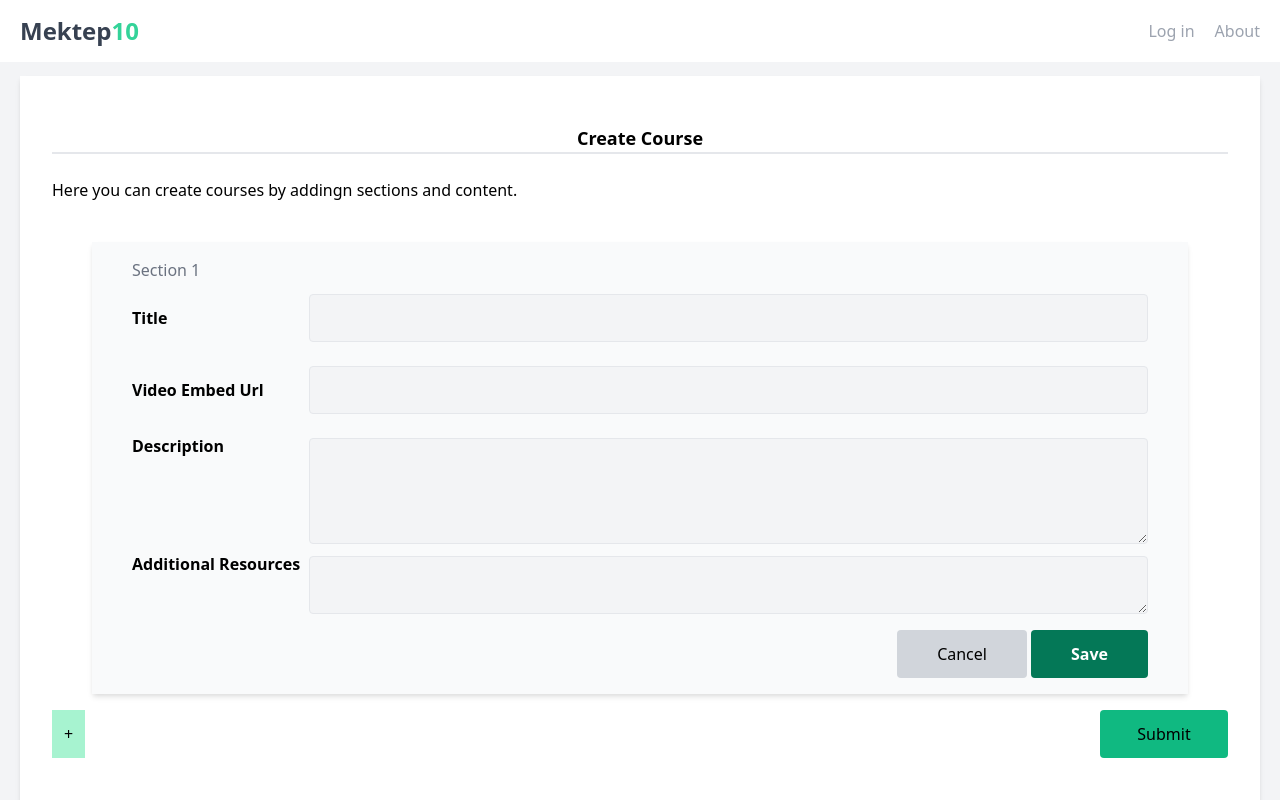
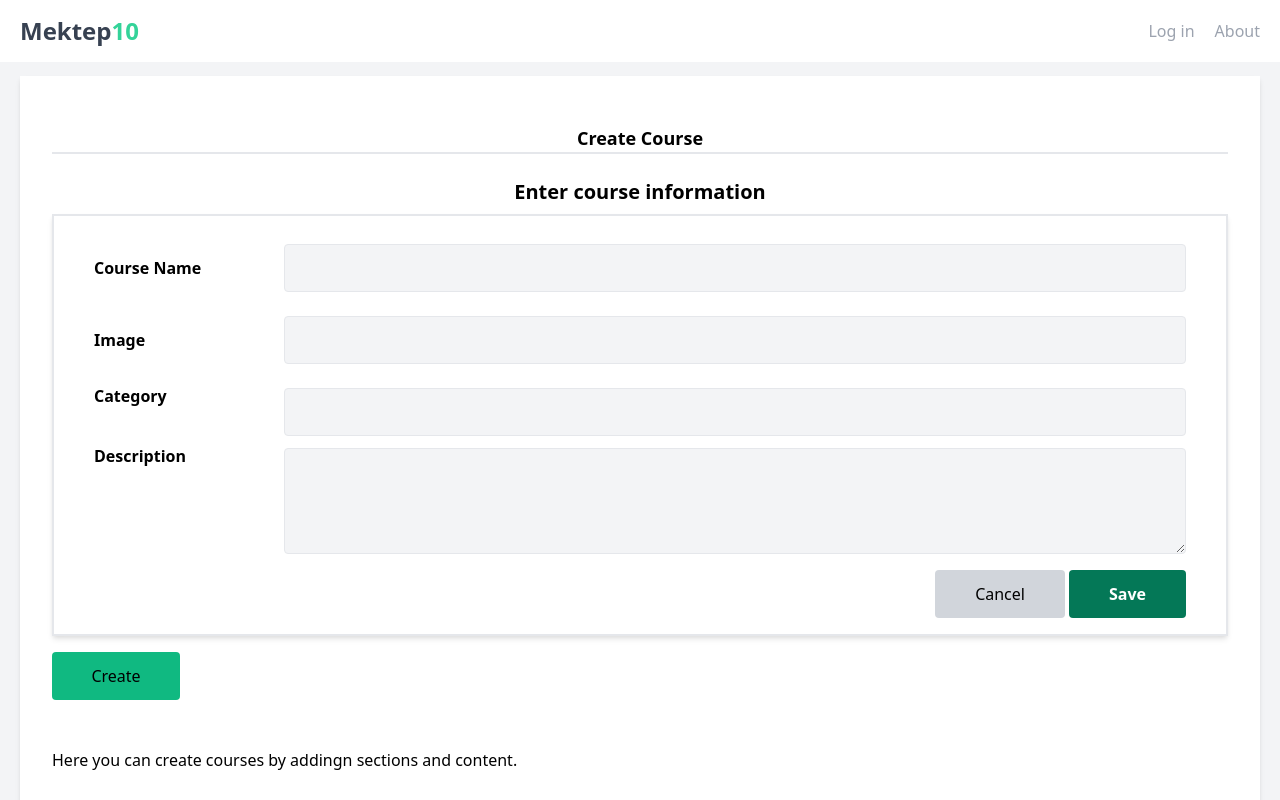
Before and after one commit to bakubay/mektep-10, a Vue app: page /#/create-course in a window 1280 px wide. Shown: the top 800 px of the page. Built offline with nearby package versions, Linux system fonts and the light colour scheme.

Commit message:
feat: Add scroll on add section, and course create form

```diff
--- a/src/components/createcourse/CourseCreator.vue
+++ b/src/components/createcourse/CourseCreator.vue
@@ -1,50 +1,57 @@
 <template>
   <div class="flex">
-    <div class="flex flex-col w-full min-h-full  py-2 my-4">
-      <div class="text-base">Here you can create courses by addingn sections and content.</div>
-      <course-creator-form v-for="(section, index) of courseSections" :key="section.id" :index="index" @section-saved="saveSession" />
+    <div class="flex flex-col w-full min-h-full py-2 my-4">
+      <div class="text-xl font-bold text-center mb-2">Enter course information</div>
+      <form action="" method="post">
+        <div class="flex flex-col border-2 shadow-md px-10 h-auto py-4">
+          <h1 class="text-gray-500"></h1>
+          <div class="flex items-center">
+            <div class="w-full flex py-3 items-center space-x-2">
+              <label class="font-semibold leading-none w-1/6">Course Name</label>
+              <input type="text" class="flex-1 leading-none text-gray-900 p-3 focus:outline-none focus:border-blue-700 bg-gray-100 border rounded border-gray-200" />
+            </div>
+          </div>
+          <div class="flex items-center">
+            <div class="w-full flex py-3 items-center space-x-2">
+              <label class="font-semibold leading-none w-1/6">Image</label>
+              <input type="text" class="flex-1 leading-none text-gray-900 p-3 focus:outline-none focus:border-blue-700 bg-gray-100 border rounded border-gray-200" />
+            </div>
+          </div>
+          <div class="flex items-center">
+            <div class="w-full flex space-x-2 pt-3">
+              <label class="font-semibold leading-none w-1/6">Category</label>
+              <input type="text" class="flex-1 leading-none text-gray-900 p-3 focus:outline-none focus:border-blue-700 bg-gray-100 border rounded border-gray-200" />
+            </div>
+          </div>
+          <div class="flex items-center">
+            <div class="w-full flex space-x-2 pt-3">
+              <label class="font-semibold leading-none w-1/6">Description</label>
+              <textarea
+                type="text"
+                name="course-description"
+                rows="5"
+                cols="30"
+                class="flex-1 leading-none text-gray-900 p-3 focus:outline-none focus:border-blue-700 bg-gray-100 border rounded border-gray-200"
+              ></textarea>
+            </div>
+          </div>
+
+          <div class="flex items-center w-full justify-end space-x-1">
+            <button @click="onSumbitSection" class="mt-4 leading-none py-4 px-10 bg-gray-300 rounded hover:bg-blue-600 focus:ring-2 focus:ring-offset-2 focus:ring-blue-700 focus:outline-none">
+              Cancel
+            </button>
+            <button
+              @click="onSumbitSection"
+              class="mt-4 font-semibold leading-none text-white py-4 px-10 bg-green-700 rounded hover:bg-blue-600 focus:ring-2 focus:ring-offset-2 focus:ring-blue-700 focus:outline-none"
+            >
+              Save
+            </button>
+          </div>
+        </div>
+      </form>
       <div class="flex mt-4 w-full justify-between">
-        <button @click="addSection" class="px-3 w-15 bg-green-200 hover:bg-blue-300">+</button>
-        <button @click="onSumbit" class="p-3 w-32 bg-green-500 hover:bg-green-300 rounded">Submit</button>
+        <button @click="onSumbit" class="p-3 w-32 bg-green-500 hover:bg-green-300 rounded">Create</button>
       </div>
     </div>
   </div>
 </template>
-
-<script>
-import CourseCreatorForm from "../createcourse/CourseCreatorForm.vue";
-import { ref } from "vue";
-export default {
-  components: { CourseCreatorForm },
-  setup() {
-    let uuid = 1;
-    let courseSections = ref([
-      {
-        id: uuid,
-        title: "",
-        url: "",
-        description: "",
-      },
-    ]);
-    const addSection = () => {
-      uuid++;
-      courseSections.value.push({
-        id: uuid,
-        title: "",
-        url: "",
-        description: "",
-      });
-      console.log(uuid);
-    };
-    const saveSession = () => {};
-    return {
-      addSection,
-      saveSession,
-      courseSections,
-      uuid,
-    };
-  },
-};
-</script>
-
-<style></style>
--- /dev/null
+++ b/src/components/createcourse/CourseLectureCreator.vue
@@ -0,0 +1,56 @@
+<template>
+  <div class="flex">
+    <div class="flex flex-col w-full min-h-full py-2 my-4">
+      <div class="text-base">Here you can create courses by addingn sections and content.</div>
+      <course-lecture-creator-form v-for="(section, index) of courseSections" :key="section.id" :index="index" @section-saved="saveSession" />
+      <div class="flex mt-4 w-full justify-between">
+        <button @click="addSection" class="px-3 w-15 bg-green-200 hover:bg-blue-300">+</button>
+        <button @click="onSumbit" class="p-3 w-32 bg-green-500 hover:bg-green-300 rounded">Submit</button>
+      </div>
+    </div>
+  </div>
+</template>
+
+<script>
+import CourseLectureCreatorForm from "../createcourse/CourseLectureCreatorForm.vue";
+import { ref } from "vue";
+export default {
+  components: { CourseLectureCreatorForm },
+  setup() {
+    let uuid = 1;
+    let courseSections = ref([
+      {
+        id: uuid,
+        title: "",
+        url: "",
+        description: "",
+      },
+    ]);
+    const addSection = () => {
+      uuid++;
+      courseSections.value.push({
+        id: uuid,
+        title: "",
+        url: "",
+        description: "",
+      });
+      console.log(uuid);
+      setTimeout(() => {
+        scrollBy({
+          top: 500,
+          behavior: "smooth",
+        });
+      });
+    };
+    const saveSession = () => {};
+    return {
+      addSection,
+      saveSession,
+      courseSections,
+      uuid,
+    };
+  },
+};
+</script>
+
+<style></style>
--- a/src/views/CreateCourse.vue
+++ b/src/views/CreateCourse.vue
@@ -1,15 +1,17 @@
 <template>
   <content-wrapper :title="`Create Course`">
       <course-creator />
+      <course-lecture-creator />
   </content-wrapper>
 </template>
 
 <script>
 import ContentWrapper from '../components/ContentWrapper.vue'
 import CourseCreator from '../components/createcourse/CourseCreator.vue'
+import CourseLectureCreator from '../components/createcourse/CourseLectureCreator.vue'
 
 export default {
-  components: { ContentWrapper, CourseCreator },
+  components: { ContentWrapper, CourseLectureCreator, CourseCreator },
 
 }
 </script>
```
Also changed, not shown: src/components/createcourse/CourseLectureCreatorForm.vue (renamed from src/components/createcourse/CourseCreatorForm.vue).
